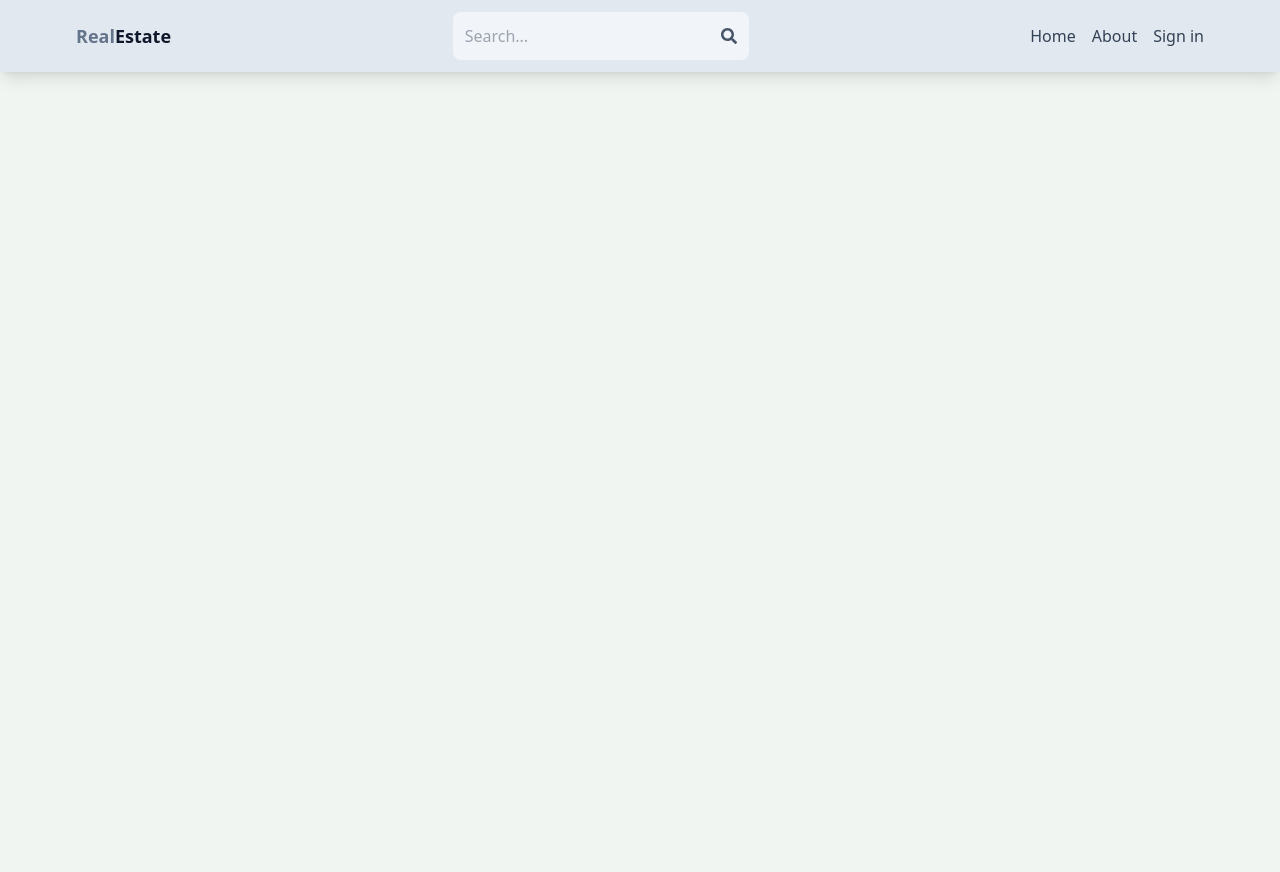
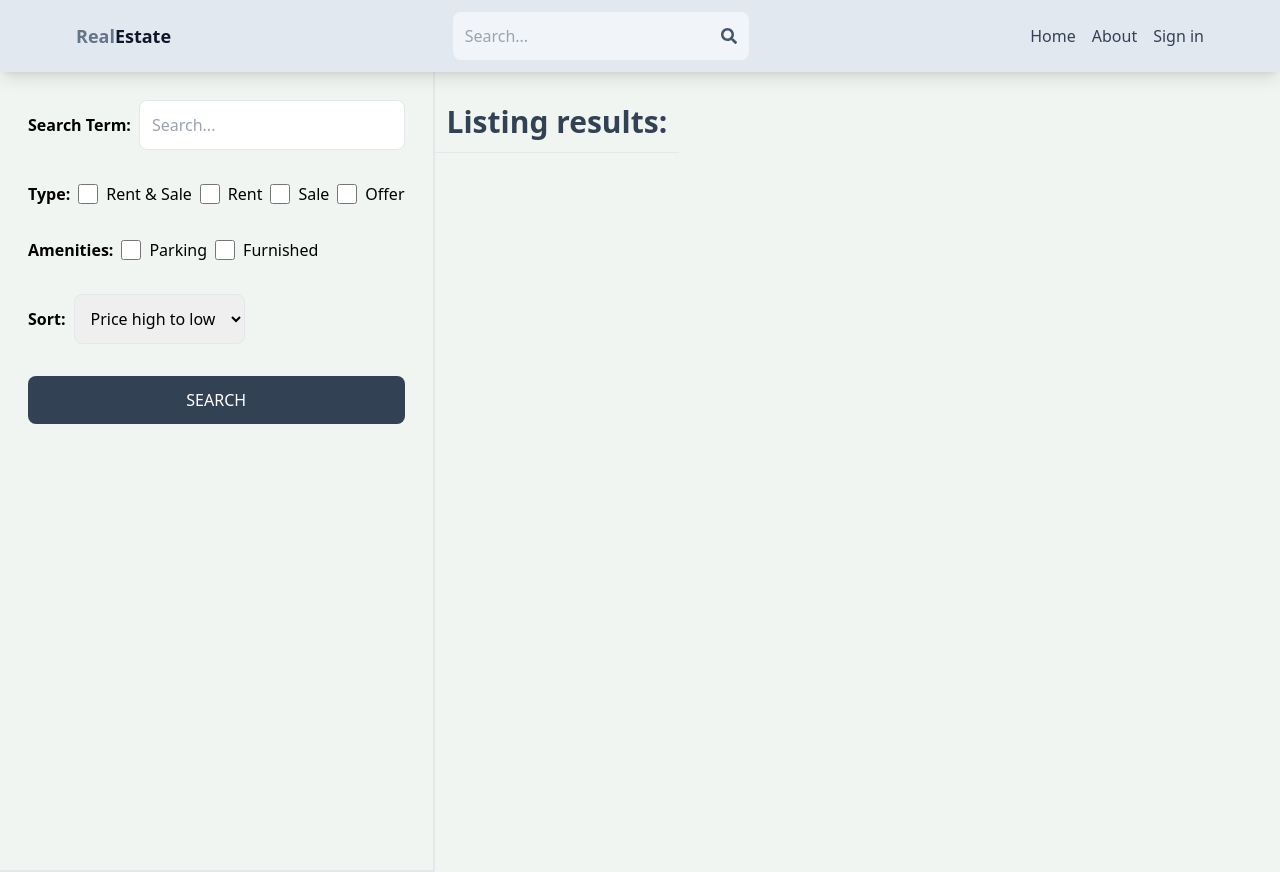
Before and after one commit to suicide-machine/Real_Estate, a React (Vite) app in the folder client/: page /search in a window 1280 px wide. Before the commit the page ends 800 px from the top, so only its background shows below. Built offline with nearby package versions, Linux system fonts and the light colour scheme.

Commit message:
Create search page UI

```diff
--- a/client/src/App.jsx
+++ b/client/src/App.jsx
@@ -10,6 +10,7 @@
 import CreateListing from "./pages/CreateListing"
 import UpdateListing from "./pages/UpdateListing"
 import Listing from "./pages/Listing"
+import Search from "./pages/Search"
 
 const App = () => {
   return (
@@ -20,6 +21,7 @@
         <Route path="/sign-in" element={<SignIn />} />
         <Route path="/sign-up" element={<SignUp />} />
         <Route path="/about" element={<About />} />
+        <Route path="/search" element={<Search />} />
         <Route path="/listing/:listingId" element={<Listing />} />
         <Route element={<PrivateRoute />}>
           <Route path="/profile" element={<Profile />} />
--- /dev/null
+++ b/client/src/pages/Search.jsx
@@ -0,0 +1,76 @@
+import React from "react"
+
+const Search = () => {
+  return (
+    <div className="flex flex-col md:flex-row">
+      <div className="p-7 border-b-2 md:border-r-2 md:min-h-screen">
+        <form className="flex flex-col gap-8">
+          <div className="flex items-center gap-2">
+            <label className="whitespace-nowrap font-semibold">
+              Search Term:
+            </label>
+            <input
+              type="text"
+              placeholder="Search..."
+              id="searchTerm"
+              className="border rounded-lg p-3 w-full"
+            />
+          </div>
+
+          <div className="flex gap-2 flex-wrap items-center">
+            <label className="font-semibold">Type:</label>
+            <div className="flex gap-2">
+              <input type="checkbox" id="all" className="w-5" />
+              <span>Rent & Sale</span>
+            </div>
+            <div className="flex gap-2">
+              <input type="checkbox" id="rent" className="w-5" />
+              <span>Rent</span>
+            </div>
+            <div className="flex gap-2">
+              <input type="checkbox" id="sale" className="w-5" />
+              <span> Sale</span>
+            </div>
+            <div className="flex gap-2">
+              <input type="checkbox" id="offer" className="w-5" />
+              <span>Offer</span>
+            </div>
+          </div>
+
+          <div className="flex gap-2 flex-wrap items-center">
+            <label className="font-semibold">Amenities:</label>
+            <div className="flex gap-2">
+              <input type="checkbox" id="parking" className="w-5" />
+              <span>Parking</span>
+            </div>
+            <div className="flex gap-2">
+              <input type="checkbox" id="furnished" className="w-5" />
+              <span>Furnished</span>
+            </div>
+          </div>
+
+          <div className="flex items-center gap-2">
+            <label className="font-semibold">Sort:</label>
+            <select id="sort_order" className="border rounded-lg p-3">
+              <option>Price high to low</option>
+              <option>Price low to high</option>
+              <option>Latest</option>
+              <option>Oldest</option>
+            </select>
+          </div>
+
+          <button className="bg-slate-700 text-white p-3 rounded-lg uppercase hover:opacity-95">
+            Search
+          </button>
+        </form>
+      </div>
+      <div className="">
+        <h1 className="text-3xl mt-5 font-semibold border-b p-3 text-slate-700">
+          Listing results:
+        </h1>
+      </div>
+    </div>
+  )
+}
+
+export default Search
```
